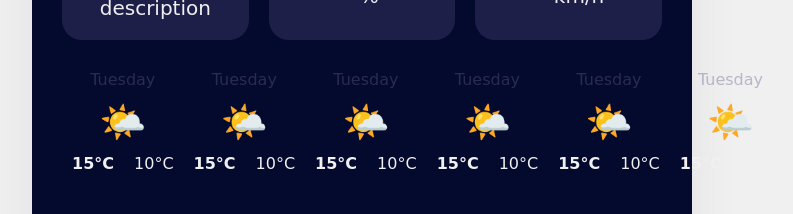
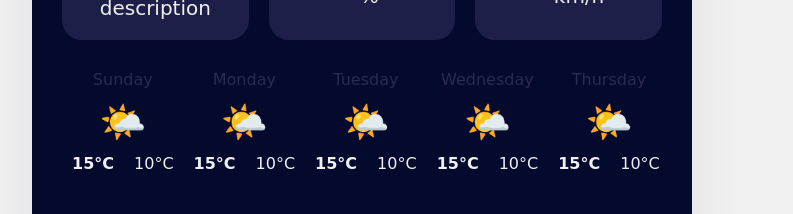
Before and after one commit to made642/Maridel-Weather-Search, a website built with Parcel: page index.html in a window 1280 px wide. Shown: the part 462-676 px from the top of the page, without its empty margins (278-1071 px from the left). Built offline with nearby package versions, Linux system fonts and the light colour scheme; no server answers.

Commit message:
added JS and update the CSS and html

```diff
--- a/index.html
+++ b/index.html
@@ -44,10 +44,8 @@
               </p>
             </div>
           </div>
-        </div>
-        <div class="weather-forecast">
-          <div class="weather-forecast-day">
-            <div class="weather-forecast-date">Tuesday</div>
+          <div id="weather-forecast" class="weather-forecast-day">
+            <div class="weather-forecast-date"></div>
             <div class="weather-forecast-icon">🌤️</div>
             <div class="weather-forecast-temperatures">
               <div class="weather-forecast-temperature">
@@ -56,57 +54,8 @@
               <div class="weather-forecast-temperature">10°C</div>
             </div>
           </div>
-          <div class="weather-forecast-day">
-            <div class="weather-forecast-date">Tuesday</div>
-            <div class="weather-forecast-icon">🌤️</div>
-            <div class="weather-forecast-temperatures">
-              <div class="weather-forecast-temperature">
-                <strong>15°C</strong>
-              </div>
-              <div class="weather-forecast-temperature">10°C</div>
-            </div>
-          </div>
-          <div class="weather-forecast-day">
-            <div class="weather-forecast-date">Tuesday</div>
-            <div class="weather-forecast-icon">🌤️</div>
-            <div class="weather-forecast-temperatures">
-              <div class="weather-forecast-temperature">
-                <strong>15°C</strong>
-              </div>
-              <div class="weather-forecast-temperature">10°C</div>
-            </div>
-          </div>
-          <div class="weather-forecast-day">
-            <div class="weather-forecast-date">Tuesday</div>
-            <div class="weather-forecast-icon">🌤️</div>
-            <div class="weather-forecast-temperatures">
-              <div class="weather-forecast-temperature">
-                <strong>15°C</strong>
-              </div>
-              <div class="weather-forecast-temperature">10°C</div>
-            </div>
-          </div>
-          <div class="weather-forecast-day">
-            <div class="weather-forecast-date">Tuesday</div>
-            <div class="weather-forecast-icon">🌤️</div>
-            <div class="weather-forecast-temperatures">
-              <div class="weather-forecast-temperature">
-                <strong>15°C</strong>
-              </div>
-              <div class="weather-forecast-temperature">10°C</div>
-            </div>
-          </div>
-          <div class="weather-forecast-day">
-            <div class="weather-forecast-date">Tuesday</div>
-            <div class="weather-forecast-icon">🌤️</div>
-            <div class="weather-forecast-temperatures">
-              <div class="weather-forecast-temperature">
-                <strong>15°C</strong>
-              </div>
-              <div class="weather-forecast-temperature">10°C</div>
-            </div>
-          </div>
-        </main>
+        </div>
+      </main>
 
       <footer>
         This project was coded by
--- a/index.js
+++ b/index.js
@@ -107,3 +107,36 @@
 
 let searchNowButton = document.querySelector("button");
 searchNowButton.addEventListener("click", displayWeather);
+
+function displayForecast() {
+  let days = [
+    "Sunday",
+    "Monday",
+    "Tuesday",
+    "Wednesday",
+    "Thursday",
+    "Friday",
+    "Saturday",
+  ];
+  let forecastHtml = "";
+  days.forEach(function (day, index) {
+    if (index > 4) return; // Show only the next 5 days   {
+    forecastHtml =
+      forecastHtml +
+      `
+      <div class="weather-forecast-day">
+        <div class="weather-forecast-date">${day}</div>
+        <div class="weather-forecast-icon">🌤️</div>
+        <div class="weather-forecast-temperatures">
+          <div class="weather-forecast-temperature">
+            <strong>15°C</strong>
+        </div>
+        <div class="weather-forecast-temperature">10°C</div>
+       </div>
+    </div>`;
+  });
+  let forecastElement = document.querySelector("#weather-forecast");
+  forecastElement.innerHTML = forecastHtml;
+}
+
+displayForecast();
--- a/style.css
+++ b/style.css
@@ -130,7 +130,7 @@
   opacity: 0.7;
 }
 
-.weather-forecast {
+#weather-forecast {
   display: flex;
   justify-content: space-around;
   margin-top: 30px;
```
